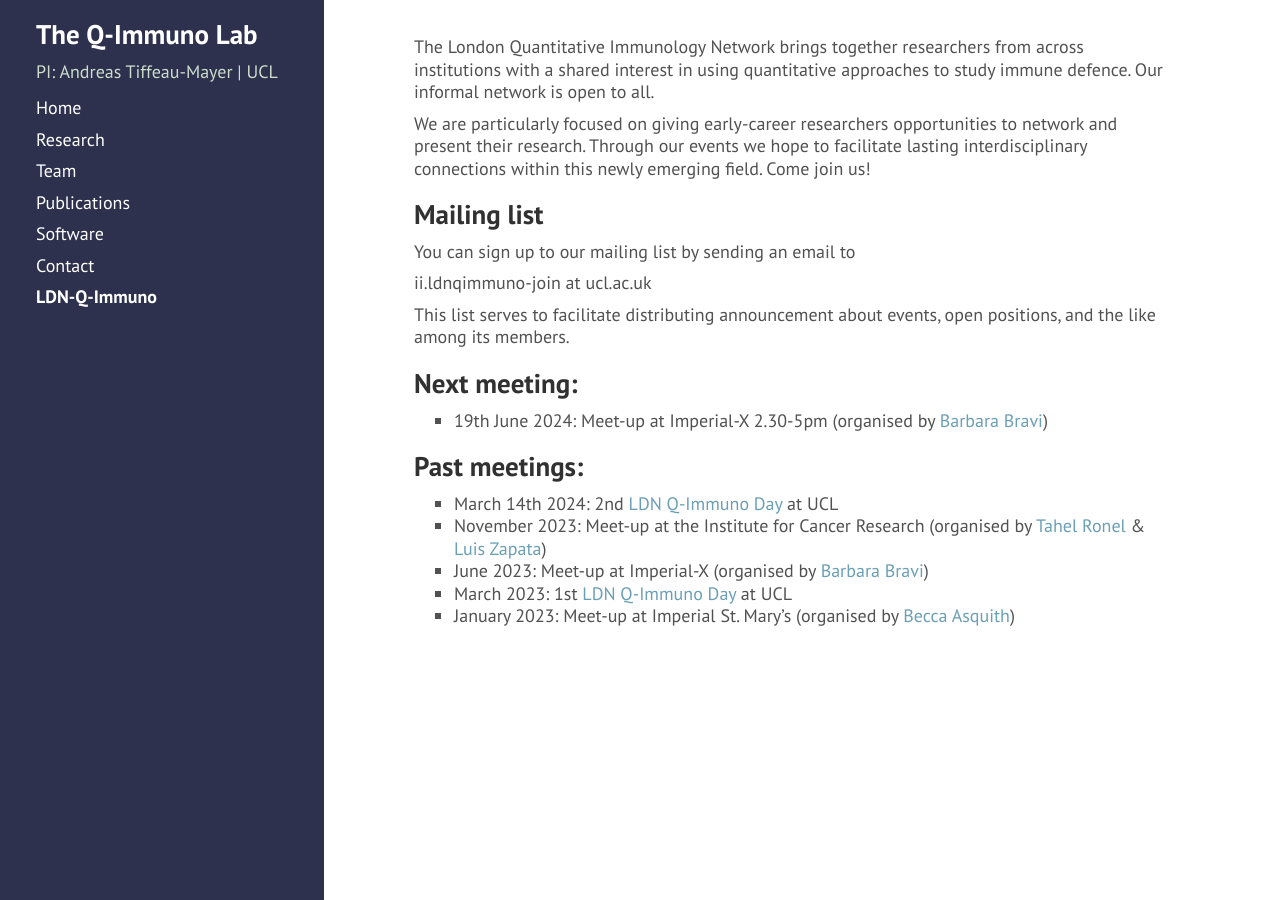
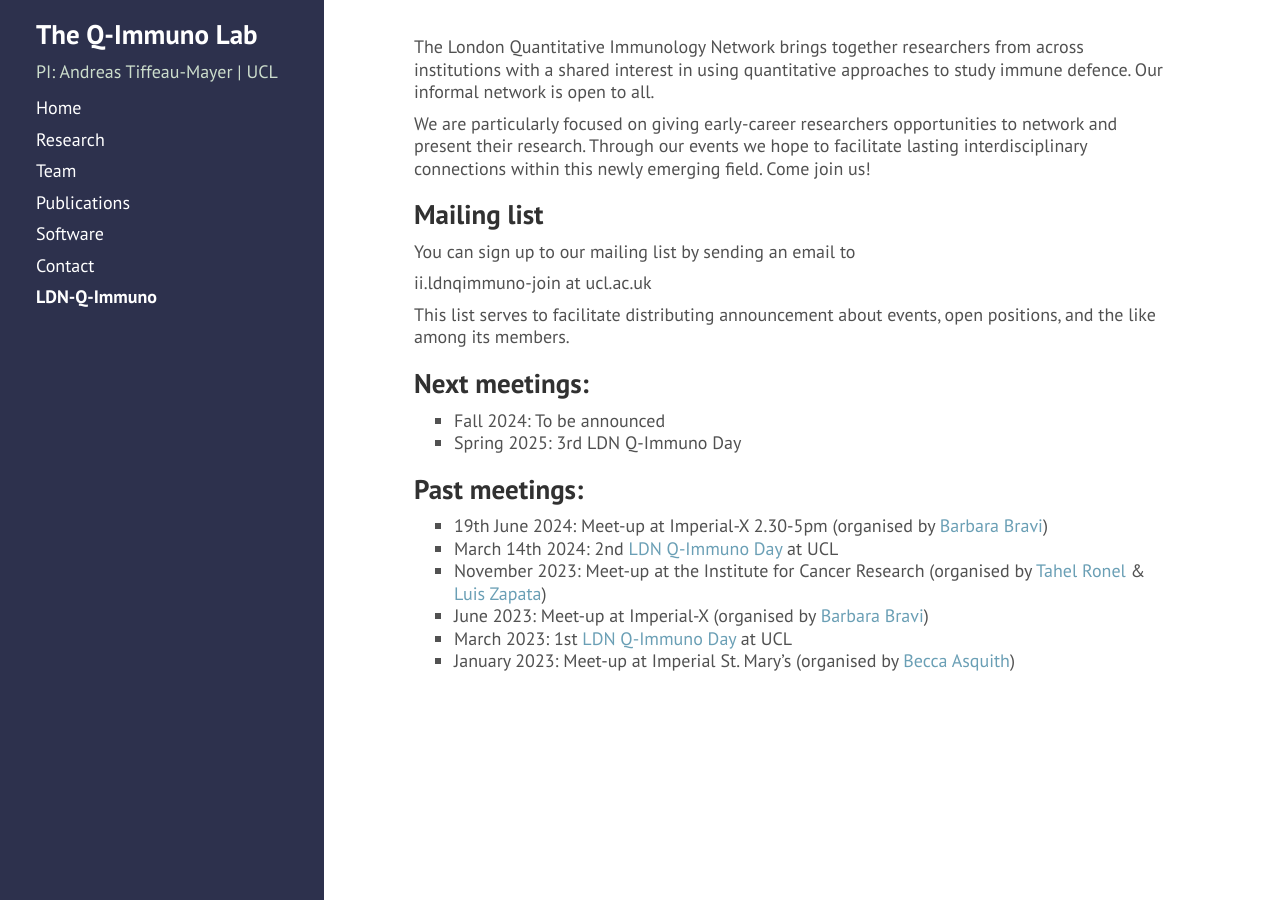
Before and after one commit to andim/andim.github.io, a Jekyll site: the page built from ldnqimmuno.md, in a window 1280 px wide. Built offline with Jekyll 4.4.1, drawn with Linux system fonts in a browser that asks for light colours; nearby versions of some CDN libraries; a style sheet for code colours, icons or effects is not loaded.

Commit message:
updated ldnqimmuno events

```diff
--- a/ldnqimmuno.md
+++ b/ldnqimmuno.md
@@ -16,10 +16,12 @@ ii.ldnqimmuno-join at ucl.ac.uk
 This list serves to facilitate distributing announcement about events, open positions, and the like among its members.
 
 
-## Next meeting:
-- 19th June 2024: Meet-up at Imperial-X 2.30-5pm (organised by [Barbara Bravi](https://www.imperial.ac.uk/people/b.bravi21))
+## Next meetings:
+- Fall 2024: To be announced
+- Spring 2025: 3rd LDN Q-Immuno Day
 
 ## Past meetings:
+- 19th June 2024: Meet-up at Imperial-X 2.30-5pm (organised by [Barbara Bravi](https://www.imperial.ac.uk/people/b.bravi21))
 - March 14th 2024: 2nd [LDN Q-Immuno Day](https://qimmuno.com/ldnday/) at UCL
 - November 2023: Meet-up at the Institute for Cancer Research (organised by [Tahel Ronel](https://scholar.google.com/citations?user=GxSxgP0AAAAJ) & [Luis Zapata](https://www.icr.ac.uk/our-research/researchers-and-teams/dr-luis-zapata-ortiz))
 - June 2023: Meet-up at Imperial-X (organised by [Barbara Bravi](https://www.imperial.ac.uk/people/b.bravi21))
```
